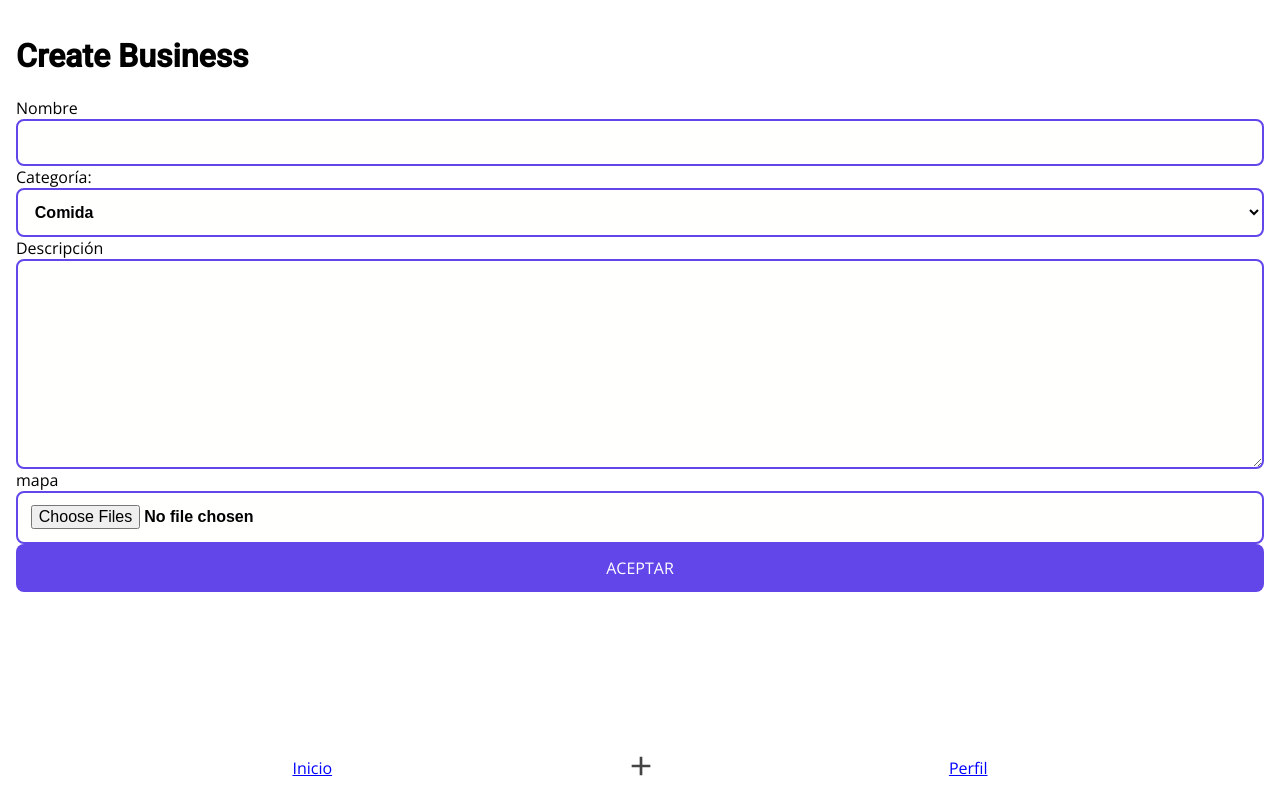
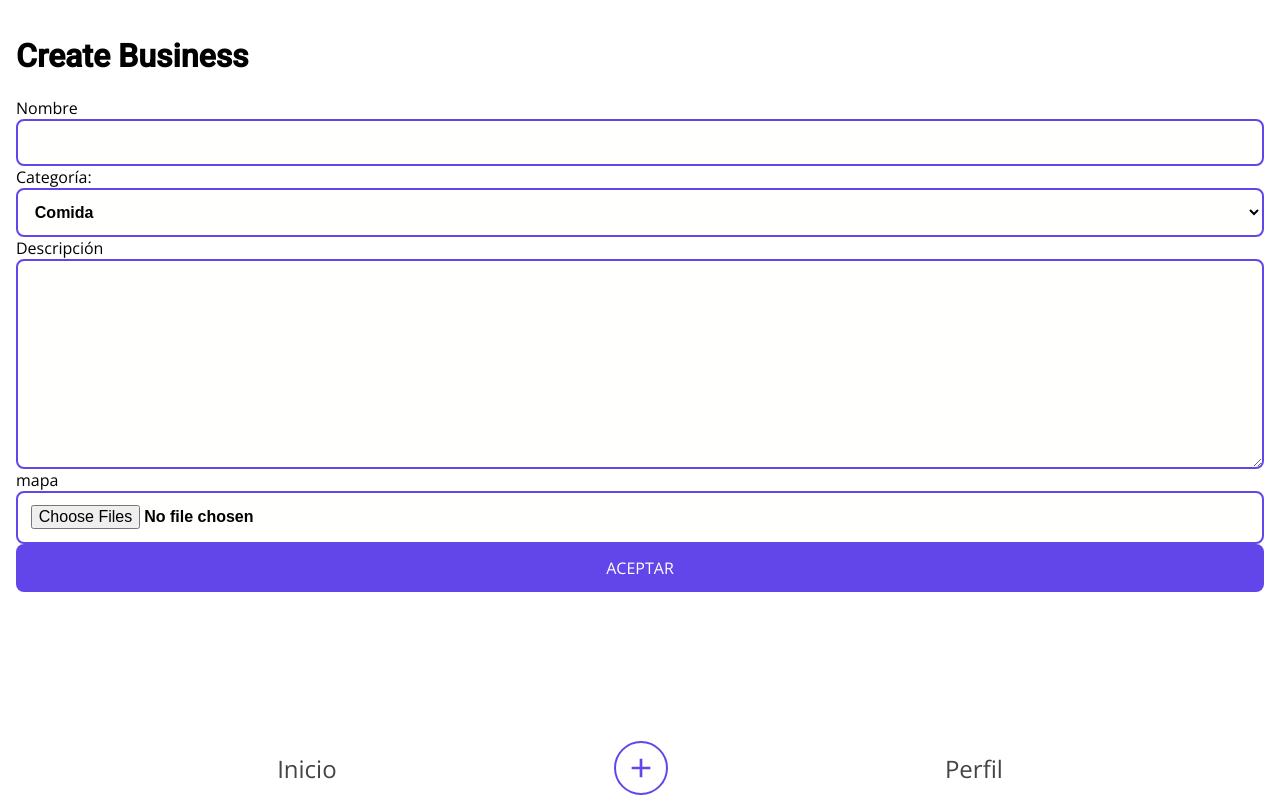
Before and after one commit to HugoLiconV/iweek-hackaton, a React (Create React App) app: page /create-business in a window 1280 px wide. Built offline with nearby package versions, Linux system fonts and the light colour scheme.

Commit message:
fix bottom bar styles

```diff
--- a/src/App.css
+++ b/src/App.css
@@ -118,3 +118,15 @@ textarea:focus {
   flex-direction: column;
   font-weight: bold;
 }
+
+.bottomBarAction {
+  text-decoration: none;
+  color: #444;
+  font-size: 1.5rem;
+}
+
+.active {
+  text-decoration: none;
+  font-size: 1.5rem;
+  color: var(--highlight-color);
+}
--- a/src/components/ActionsBottomBar.js
+++ b/src/components/ActionsBottomBar.js
@@ -17,21 +17,12 @@ const ActionsBottomBar = () => {
         backgroundColor: "#FFF"
       }}
     >
-      <NavLink
-        to="/"
-        style={{
-          textDecoration: "none",
-          color: "#444",
-          fontSize: 28
-        }}
-      >
-        Inicio
-      </NavLink>
+      <NavLink to="/">Inicio</NavLink>
       <NavLink
         to="/create-business"
         style={{
           borderRadius: 50,
-          border: "2px solid #444",
+          border: "2px solid",
           width: 50,
           height: 50,
           display: "flex",
@@ -39,18 +30,9 @@ const ActionsBottomBar = () => {
           alignItems: "center"
         }}
       >
-        <MdAdd size={32} color="#444" />
+        <MdAdd size={32} color="inherit" />
       </NavLink>
-      <NavLink
-        to="/profile"
-        style={{
-          textDecoration: "none",
-          color: "#444",
-          fontSize: 28
-        }}
-      >
-        Perfil
-      </NavLink>
+      <NavLink to="/profile">Perfil</NavLink>
     </nav>
   );
 };
--- a/src/components/NavLink.js
+++ b/src/components/NavLink.js
@@ -1,16 +1,15 @@
-import React from 'react';
-import {  Link } from "@reach/router";
+import React from "react";
+import { Link } from "@reach/router";
 
-const NavLink = props => (
+const NavLink = ({ style, ...props }) => (
   <Link
     {...props}
     getProps={({ isCurrent }) => {
       // the object returned here is passed to the
       // anchor element's props
       return {
-        style: {
-          color: isCurrent ? "red" : "blue"
-        }
+        className: isCurrent ? "active" : "bottomBarAction",
+        style
       };
     }}
   />
```
